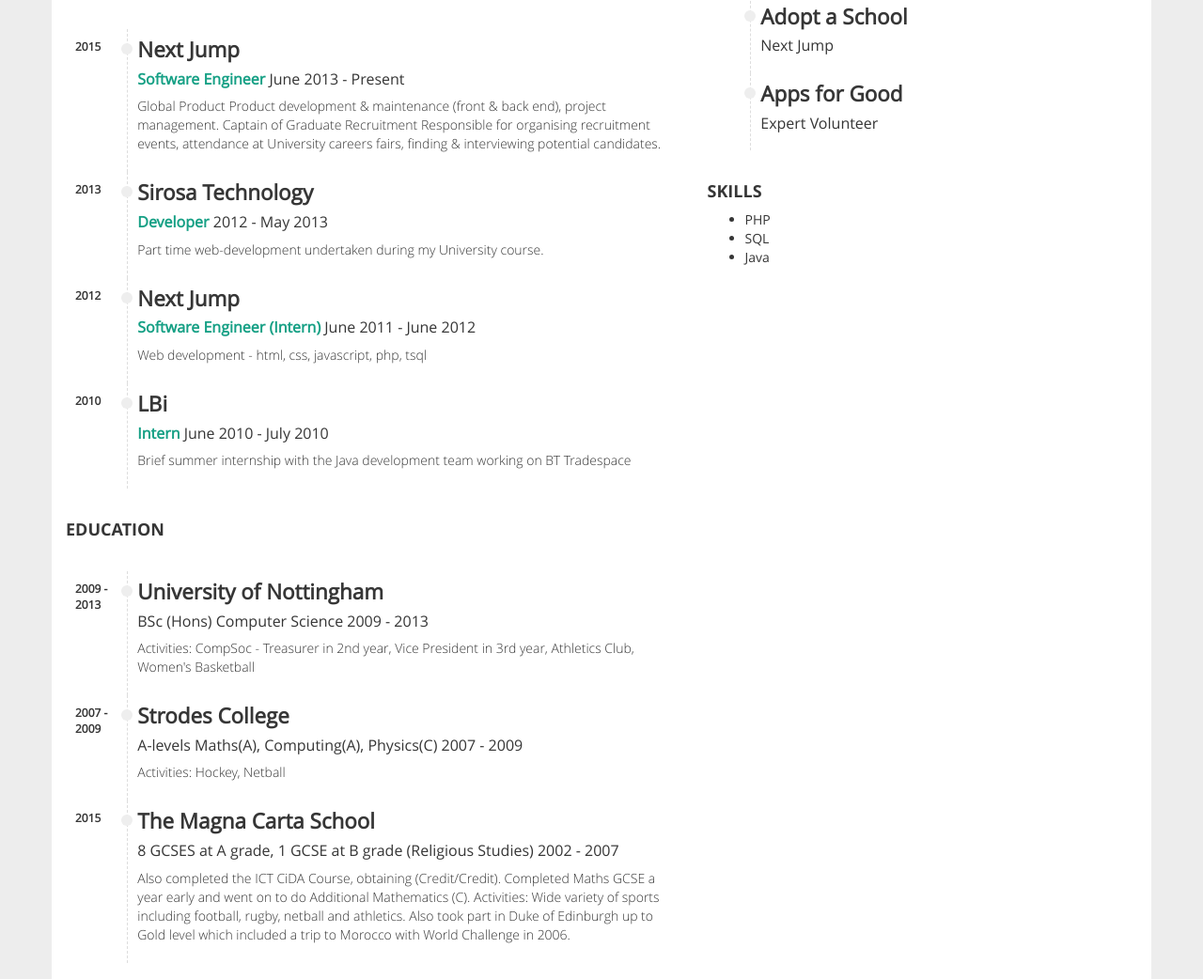
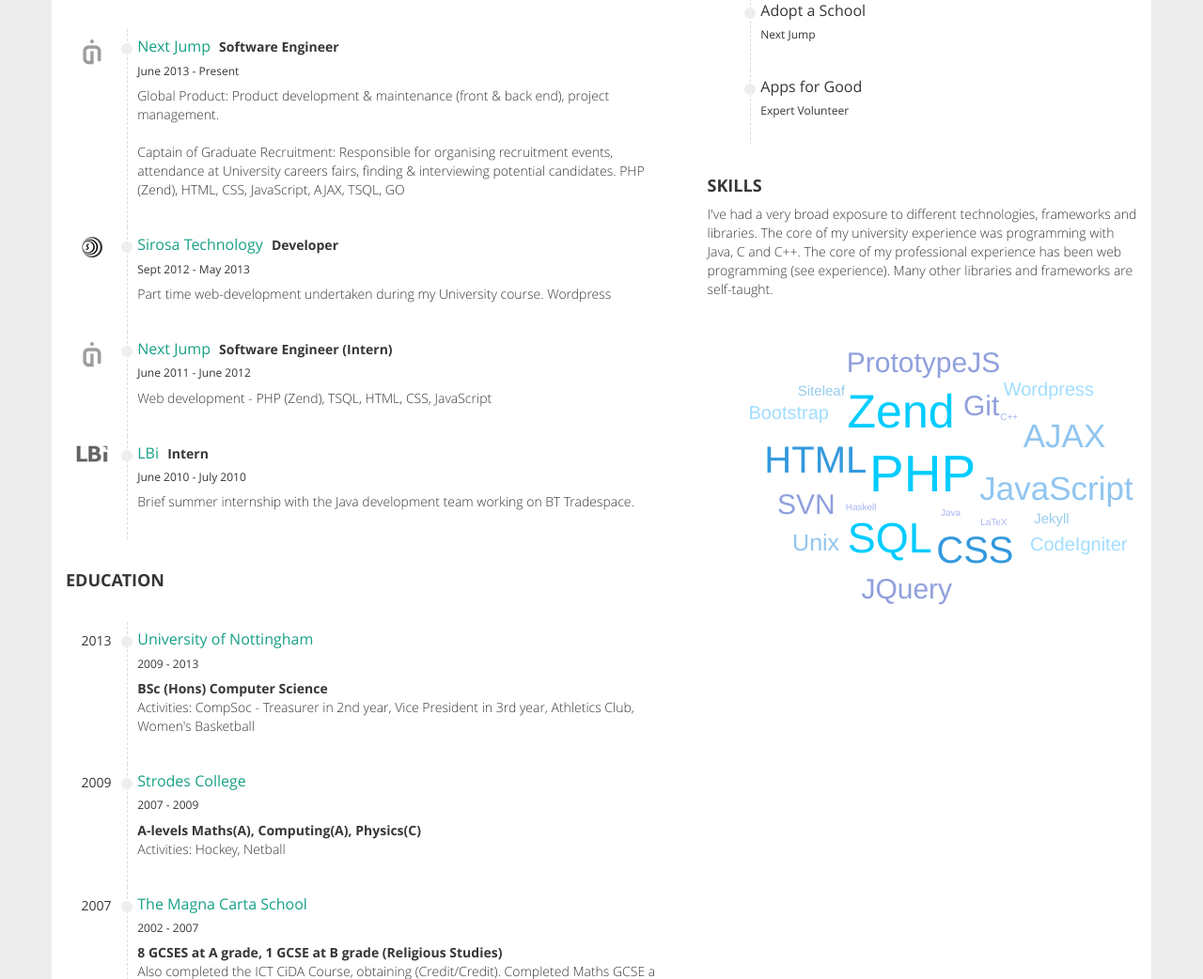
Before and after one commit to livgrhm/livgrhm.github.io, a plain HTML site: page index.html in a window 1280 px wide. Shown: the part 720-1762 px from the top of the page at 94% size. Drawn offline with nearby package versions, Linux system fonts and the light colour scheme.

Commit message:
Improvements, including skills work cloud with jqcloud

```diff
--- a/assets/css/styles.css
+++ b/assets/css/styles.css
@@ -51,11 +51,19 @@ h2 {
     text-transform: uppercase;
     font-size: 18px;
 }
+h3 {
+    font-size: 14px;
+}
 h4 {
-    font-size: 16px;
+    font-size: 12px;
 }
 p {
     font-family: 'OpenSansLight', Arial, sans-serif;
+    margin: 0 0 10px 0;
+}
+b {
+    font-family: 'OpenSansBold', Arial, sans-serif;
+    font-weight: normal;
 }
 body {
     padding-top: 50px;
@@ -158,24 +166,38 @@ ul.timeline li {
     width: 100%;
     z-index: 2;
 }
+ul.timeline li .logo {
+    background: #fff none repeat scroll 0 0;
+    display: inline-block;
+    padding: 10px;
+    padding-right: 20px;
+    width: 10%;
+    text-align: center;
+}
 ul.timeline li .year {
     background: #fff none repeat scroll 0 0;
     display: inline-block;
-    font-size: 12px;
-    font-weight: 700;
     padding: 10px;
     width: 10%;
+    text-align: center;
+}
+ul.timeline li .logo img {
+    display: block;
+    margin: 0 auto;
 }
 ul.timeline li .desc {
     width: 90%;
     border-left: 1px dashed #ddd;
     display: inline-block;
     padding: 10px;
+    padding-bottom: 20px;
     position: relative;
 }
 ul.timeline li .desc span.role {
-    color: #16a085;
-    font-weight: bold;
+    font-family: 'OpenSansBold', Arial, sans-serif;
+    font-size: 14px;
+    display: inline-block;
+    margin-left: 5px;
 }
 ul.timeline li .desc:after {
     content: '';
@@ -190,10 +212,12 @@ ul.timeline li .desc:after {
     pointer-events: none;
 }
 ul.timeline li .desc h3 {
-    font-size: 1.6em;
+    font-size: 16px;
     margin: 0;
     padding: 0;
-    font-weight: 700;
+}
+ul.timeline li .desc h3 a {
+    color: #16A085;
 }
 ul.timeline li .descn p {
     font-size: 1.3em;
@@ -232,3 +256,9 @@ ul.timeline li .descn p {
     -moz-transition: background .25s ease-in-out, color .25s ease-in-out;
     -webkit-transition: background .25s ease-in-out, color .25s ease-in-out;
 }
+
+/* Skills Cloud */
+#skills-cloud {
+    width: 100%;
+    height: 350px;
+}
--- /dev/null
+++ b/assets/js/javascript.js
@@ -0,0 +1,31 @@
+var skills_array = [
+    {text: 'PHP', weight: 11},
+    {text: 'Zend', weight: 10},
+    {text: 'SQL', weight: 9},
+    {text: 'HTML', weight: 8},
+    {text: 'CSS', weight: 8},
+    {text: 'JavaScript', weight: 7},
+    {text: 'PrototypeJS', weight: 6},
+    {text: 'JQuery', weight: 6},
+    {text: 'AJAX', weight: 7},
+    {text: 'Git', weight: 6},
+    {text: 'SVN', weight: 6},
+    {text: 'Unix', weight: 5},
+    {text: 'Bootstrap', weight: 4},
+    {text: 'Wordpress', weight: 4},
+    {text: 'CodeIgniter', weight: 4},
+    {text: 'Jekyll', weight: 3},
+    {text: 'Siteleaf', weight: 3},
+    {text: 'LaTeX', weight: 2},
+    {text: 'Java', weight: 2},
+    {text: 'C++', weight: 2},
+    {text: 'Haskell', weight: 2}
+//    {text: "Ipsum", weight: 9, link: "http://jquery.com/"},
+//    {text: "Dolor", weight: 6, html: {title: "I can haz any html attribute"}},
+];
+
+$(function() {
+    // When DOM is ready, select the container element and call the jQCloud method,
+    // passing the array of words as the first argument.
+    $("#skills-cloud").jQCloud(skills_array);
+});
--- a/index.html
+++ b/index.html
@@ -13,6 +13,7 @@
 
     <!-- Bootstrap core CSS -->
     <link href="assets/css/bootstrap.min.css" rel="stylesheet">
+    <link href="assets/css/jqcloud.min.css" rel="stylesheet">
 
     <!-- Custom styles for this template -->
     <link href="assets/css/styles.css" rel="stylesheet">
@@ -82,39 +83,67 @@
                 <h2>Experience</h2>
                 <ul class="timeline clearfix">
                     <li>
-                        <div class="year float-left">2015</div>
+                        <div class="logo float-left">
+                            <img src="assets/img/company/nxj.png" alt="" title="Next Jump" />
+                        </div>
                         <div class="desc float-right">
-                            <h3>Next Jump</h3>
-                            <h4><span class="role">Software Engineer</span> June 2013 - Present</h4>
-                            <p>Global Product
-                                Product development & maintenance (front & back end), project management.
-
-                                Captain of Graduate Recruitment
-                                Responsible for organising recruitment events, attendance at University careers fairs, finding & interviewing potential candidates.</p>
+                            <h3>
+                                <a href="http://www.nextjump.co.uk">Next Jump</a>
+                                <span class="role">Software Engineer</span>
+                            </h3>
+                            <h4>June 2013 - Present</h4>
+                            <p>
+                                Global Product:
+                                Product development & maintenance (front & back end), project management.<br/>
+                                <br/>
+                                Captain of Graduate Recruitment:
+                                Responsible for organising recruitment events, attendance at University careers fairs, finding & interviewing potential candidates.
+                                PHP (Zend), HTML, CSS, JavaScript, AJAX, TSQL, GO
+                            </p>
                         </div>
                     </li>
                     <li>
-                        <div class="year float-left">2013</div>
+                        <div class="logo float-left">
+                            <img src="assets/img/company/sirosa.png" alt="" title="Next Jump" />
+                        </div>
                         <div class="desc float-right">
-                            <h3>Sirosa Technology</h3>
-                            <h4><span class="role">Developer</span> 2012 - May 2013</h4>
-                            <p>Part time web-development undertaken during my University course.</p>
+                            <h3>
+                                <a href="http://www.sirosa.com">Sirosa Technology</a>
+                                <span class="role">Developer</span>
+                            </h3>
+                            <h4>Sept 2012 - May 2013</h4>
+                            <p>
+                                Part time web-development undertaken during my University course.
+                                Wordpress
+                            </p>
                         </div>
                     </li>
                     <li>
-                        <div class="year float-left">2012</div>
+                        <div class="logo float-left">
+                            <img src="assets/img/company/nxj.png" alt="" title="Next Jump" />
+                        </div>
                         <div class="desc float-right">
-                            <h3>Next Jump</h3>
-                            <h4><span class="role">Software Engineer (Intern)</span> June 2011 - June 2012</h4>
-                            <p>Web development - html, css, javascript, php, tsql</p>
+                            <h3>
+                                <a href="http://www.nextjump.co.uk">Next Jump</a>
+                                <span class="role">Software Engineer (Intern)</span>
+                            </h3>
+                            <h4>June 2011 - June 2012</h4>
+                            <p>Web development - PHP (Zend), TSQL, HTML, CSS, JavaScript</p>
                         </div>
                     </li>
                     <li>
-                        <div class="year float-left">2010</div>
+                        <div class="logo float-left">
+                            <img src="assets/img/company/lbi.png" alt="" title="Next Jump" />
+                        </div>
                         <div class="desc float-right">
-                            <h3>LBi</h3>
-                            <h4><span class="role">Intern</span> June 2010 - July 2010</h4>
-                            <p>Brief summer internship with the Java development team working on BT Tradespace</p>
+                            <h3>
+                                <a href="http://www.digitaslbi.com/global/">LBi</a>
+                                <span class="role">Intern</span>
+                            </h3>
+                            <h4>June 2010 - July 2010</h4>
+                            <p>
+                                Brief summer internship with the Java development team working on BT Tradespace.
+                            </p>
                         </div>
                     </li>
                 </ul>
@@ -123,27 +152,36 @@
                 <h2>Education</h2>
                 <ul class="timeline clearfix">
                     <li>
-                        <div class="year float-left">2009 - 2013</div>
+                        <div class="year float-left">2013</div>
                         <div class="desc float-right">
-                            <h3>University of Nottingham</h3>
-                            <h4>BSc (Hons) Computer Science 2009 - 2013</h4>
-                            <p>Activities: CompSoc - Treasurer in 2nd year, Vice President in 3rd year, Athletics Club, Women's Basketball</p>
+                            <h3><a href="https://www.nottingham.ac.uk">University of Nottingham</a></h3>
+                            <h4>2009 - 2013</h4>
+                            <p>
+                                <b>BSc (Hons) Computer Science </b><br/>
+                                Activities: CompSoc - Treasurer in 2nd year, Vice President in 3rd year, Athletics Club, Women's Basketball
+                            </p>
                         </div>
                     </li>
                     <li>
-                        <div class="year float-left">2007 - 2009</div>
+                        <div class="year float-left">2009</div>
                         <div class="desc float-right">
-                            <h3>Strodes College</h3>
-                            <h4>A-levels Maths(A), Computing(A), Physics(C) 2007 - 2009</h4>
-                            <p>Activities: Hockey, Netball</p>
+                            <h3><a href="http://www.strodes.ac.uk">Strodes College</a></h3>
+                            <h4>2007 - 2009</h4>
+                            <p>
+                                <b>A-levels Maths(A), Computing(A), Physics(C) </b><br/>
+                                Activities: Hockey, Netball
+                            </p>
                         </div>
                     </li>
                     <li>
-                        <div class="year float-left">2015</div>
+                        <div class="year float-left">2007</div>
                         <div class="desc float-right">
-                            <h3>The Magna Carta School</h3>
-                            <h4>8 GCSES at A grade, 1 GCSE at B grade (Religious Studies) 2002 - 2007</h4>
-                            <p>Also completed the ICT CiDA Course, obtaining (Credit/Credit).
+                            <h3><a href="http://www.strodes.ac.uk">The Magna Carta School</a></h3>
+                            <h4>2002 - 2007</h4>
+                            <p>
+                                <b>8 GCSES at A grade, 1 GCSE at B grade (Religious Studies)</b><br/>
+
+                                Also completed the ICT CiDA Course, obtaining (Credit/Credit).
                                 Completed Maths GCSE a year early and went on to do Additional Mathematics (C).
 
                                 Activities: Wide variety of sports including football, rugby, netball and athletics. Also took part in Duke of Edinburgh up to Gold level which included a trip to Morocco with World Challenge in 2006.</p>
@@ -241,11 +279,13 @@
             </div>
             <div class="section" id="skills">
                 <h2>Skills</h2>
-                <ul class="tags clearfix">
-                    <li>PHP</li>
-                    <li>SQL</li>
-                    <li>Java</li>
-                </ul>
+                <p>
+                    I've had a very broad exposure to different technologies, frameworks and libraries.
+                    The core of my university experience was programming with Java, C and C++.
+                    The core of my professional experience has been web programming (see experience).
+                    Many other libraries and frameworks are self-taught.
+                </p>
+                <div id="skills-cloud"></div>
             </div>
         </div>
     </div>
@@ -258,5 +298,7 @@
 <!-- Placed at the end of the document so the pages load faster -->
 <script src="https://ajax.googleapis.com/ajax/libs/jquery/1.11.3/jquery.min.js"></script>
 <script src="assets/js/bootstrap.min.js"></script>
+<script src="assets/js/jqcloud.min.js"></script>
+<script src="assets/js/javascript.js"></script>
 </body>
 </html>
```
Also changed, not shown: assets/css/jqcloud.min.css (added), assets/img/company/lbi.png (added), assets/img/company/nxj.png (added), assets/img/company/sirosa.png (added), assets/js/jqcloud.min.js (added).
